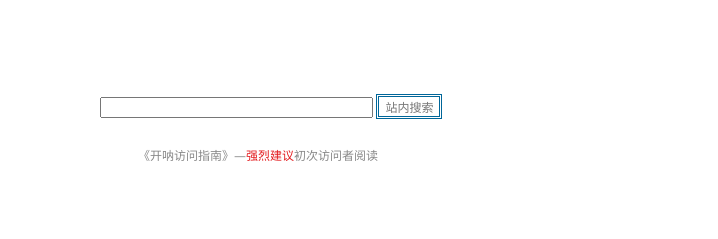
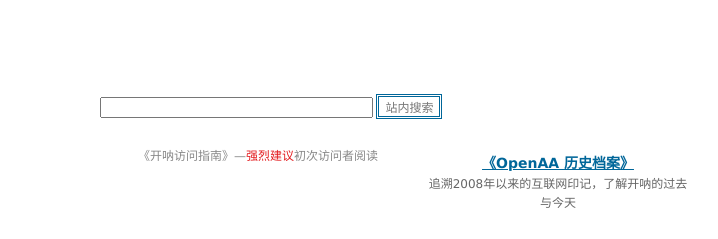
Before and after one commit to alititi-jackie/openaa-2010, a plain HTML site: page index.html in a window 1280 px wide. Shown: the top 239 px of the page, 235-953 px from the left. Drawn offline with Linux system fonts and the light colour scheme.

Commit message:
Link OpenAA historical archive from index.html

```diff
--- a/index.html
+++ b/index.html
@@ -63,7 +63,7 @@ href="style.css" type=text/css rel=stylesheet><!--[if IE 6]>
 -->
 
 <P class=btn-wtg><A title="如果您是第一次访问开呐，请点击"
-href="help/index.htm">《开呐访问指南》—<span style="color:#e31b1e">强烈建议</span>初次访问者阅读</A></P></DIV><!-- /masthead -->
+href="help/index.htm">《开呐访问指南》—<span style="color:#e31b1e">强烈建议</span>初次访问者阅读</A></P><p style="text-align:center;margin:8px 0 14px;font-size:14px;line-height:1.6"><a href="history/" style="color:#006699;font-weight:bold;text-decoration:underline">《OpenAA 历史档案》</a><br><span style="font-size:12px;color:#666">追溯2008年以来的互联网印记，了解开呐的过去与今天</span></p></DIV><!-- /masthead -->
 
 <UL id=nav>
   <LI style="color:f00" id=navZine><A title="阅读每期开呐电子周刊"
```
